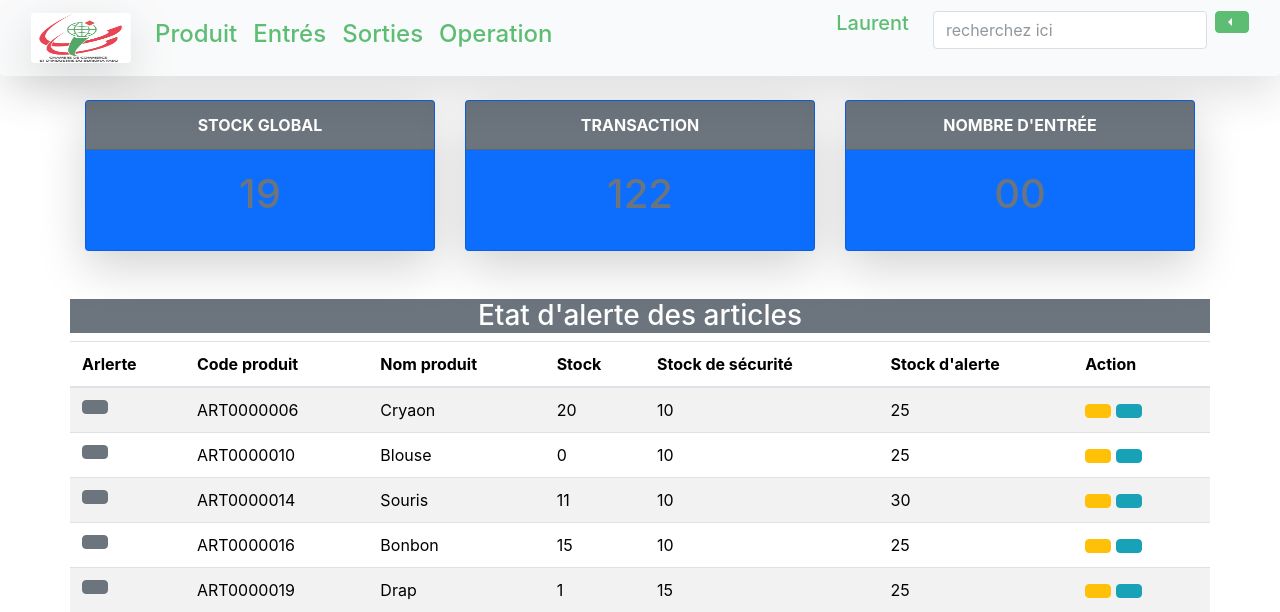
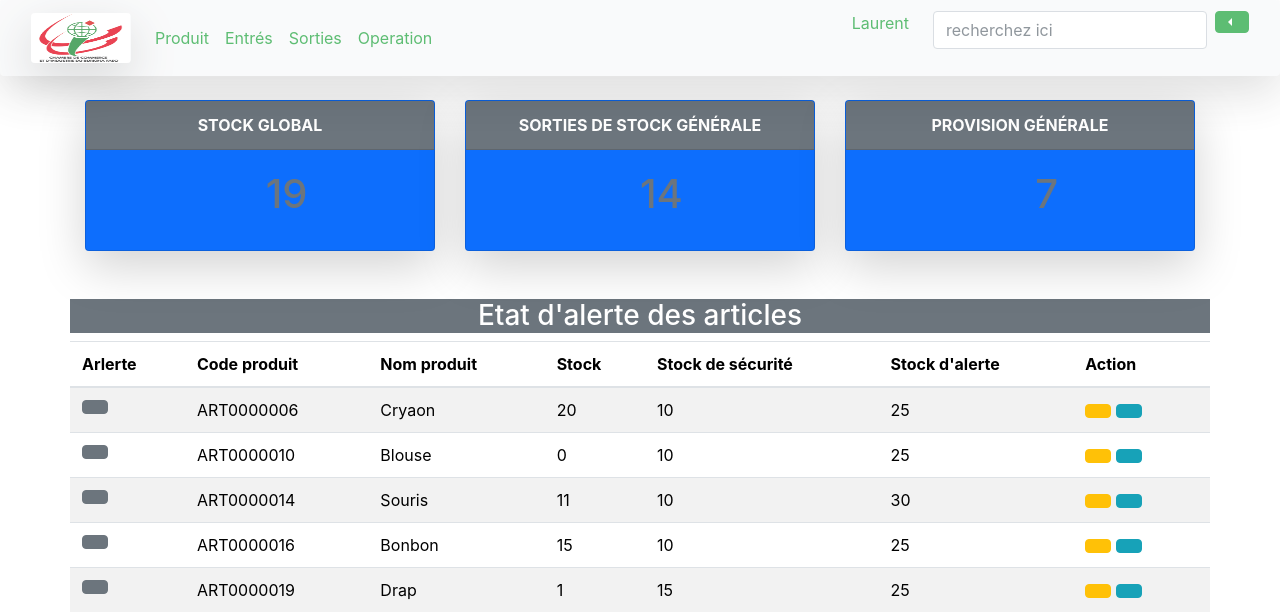
Before and after one commit to Laurentzo1992/stock-management, a Django app: page /index in a window 1280 px wide. Shown: the top 612 px of the page. Run offline with Django 4.2, Linux system fonts and the light colour scheme; a user stored in the database is signed in; data comes from the database, SQL or seed files in the repository; some libraries are stand-ins or nearby versions.

```diff
--- a/gestion/templates/gestion/entree.html
+++ b/gestion/templates/gestion/entree.html
@@ -47,7 +47,7 @@
                     <div class="col-4  p-2">
                         <label for="article-1">Article</label>
                         <select name="product" class="form-control" id="article-1">
-                            <option> Choisir le type de vouement ... </option>
+                            <option> Choisir ... </option>
                             {% for product in products %}
                             <option value="{{product.id}}">{{forloop.counter}}-{{product.name}}</option>
                             {% endfor %}
--- a/gestion/templates/gestion/index.html
+++ b/gestion/templates/gestion/index.html
@@ -8,23 +8,24 @@
             <div class="card text-bg-primary mb-5 mt-2 shadow-lg">
                 <div class="card-header text-white text-center text-uppercase font-weight-bold bg-secondary">Stock Global</div>
                 <div class="card-body">
-                <h1 class="card-title text-center text-secondary">{{products}}</h1>
+                <h1 class="card-title text-center text-secondary"><i class="fa-solid fa-cart-plus" style="color: #f5ef34;"></i>&nbsp;&nbsp;&nbsp;&nbsp; {{products}}</h1>
                 </div>
             </div>
         </div>
         <div class="col-4">
             <div class="card text-bg-primary mb-5 mt-2 shadow-lg">
-                <div class="card-header text-white text-center text-uppercase font-weight-bold bg-secondary">Transaction</div>
+                <div class="card-header text-white text-center text-uppercase font-weight-bold bg-secondary">Sorties de stock générale</div>
                 <div class="card-body">
-                <h1 class="card-title text-center text-secondary">{{sortiies}}</h1>
+                <h1 class="card-title text-center text-secondary"><i class="fa-solid fa-cart-plus" style="color: #C70039;"></i>&nbsp;&nbsp;&nbsp;&nbsp;{{sortiies}}</h1>
                 </div>
             </div>
         </div>
         <div class="col-4">
             <div class="card text-bg-primary mb-5 mt-2 shadow-lg">
-                <div class="card-header text-white text-center text-uppercase font-weight-bold bg-secondary">Nombre d'entrée</div>
+                <div class="card-header text-white text-center text-uppercase font-weight-bold bg-secondary">Provision générale</div>
                 <div class="card-body">
-                <h1 class="card-title text-center text-secondary">00</h1>
+
+                    <h1 class="card-title text-center text-secondary"><i class="fa-solid fa-cart-plus" style="color: #9c1187;"></i>&nbsp;&nbsp;&nbsp;&nbsp;   {{entrees}} </h1>
                 </div>
             </div>
         </div>
--- a/gestion/views.py
+++ b/gestion/views.py
@@ -13,13 +13,14 @@ from django.core.paginator import Paginator
 
 
 def index(request):
-    sortiies = ProducStoct.objects.all().count()
+    sortiies = ProducStoct.objects.filter(mouvement__contains='Sortie', create_at__year=2023).count()
+    entrees = ProducStoct.objects.filter(mouvement__contains='Entre', create_at__year=2023).count()
     products = Product.objects.all().count()
     products_arletes = Product.objects.all()
     paginator = Paginator(products_arletes, 50)
     page_number = request.GET.get('page')
     page_obj = paginator.get_page(page_number)
-    context={"products":products, "page_obj":page_obj, "sortiies":sortiies}
+    context={"products":products, "page_obj":page_obj, "sortiies":sortiies, "entrees":entrees}
     return render(request, 'gestion/index.html', context)
 
 
@@ -83,7 +84,7 @@ def vue(request, pk):
 
 
 def operation(request):
-    Operations = ProducStoct.objects.all().order_by('-id')
+    Operations = ProducStoct.objects.filter(mouvement__contains='Sortie').order_by('-id')
     paginator = Paginator(Operations, 8)
     page_number = request.GET.get('page')
     page_obj = paginator.get_page(page_number)
--- a/templates/base.html
+++ b/templates/base.html
@@ -48,21 +48,21 @@
                 <a class="navbar-brand text-primary" href="{% url 'index' %}"><img src="{% static 'images/app_img/logo.png' %}" class="rounded shadow-lg opacity-100" alt="logo app"width="100" height="50"></a>
                 <ul class="navbar-nav me-auto mb-2 mb-lg-0">
                   <li class="nav-item">
-                    <h4><a class="nav-link text-success" aria-current="page" href="{% url 'add_product' %}">Produit</a></h4>
+                    <a class="nav-link text-success" aria-current="page" href="{% url 'add_product' %}">Produit</a>
                   </li>
                   <li class="nav-item">
-                    <h4><a class="nav-link text-success" aria-current="page" href="{% url 'entree' %}">Entrés</a></h4>
+                    <a class="nav-link text-success" aria-current="page" href="{% url 'entree' %}">Entrés</a>
                   </li>
                   <li class="nav-item">
-                    <h4><a class="nav-link text-success" aria-current="page" href="{% url 'sorti' %}">Sorties</a></h4>
+                    <a class="nav-link text-success" aria-current="page" href="{% url 'sorti' %}">Sorties</a>
                   </li>
                   <li class="nav-item">
-                    <h4><a class="nav-link text-success" aria-current="page" href="{% url 'operation' %}">Operation</a></h4>
+                    <a class="nav-link text-success" aria-current="page" href="{% url 'operation' %}">Operation</a>
                   </li>
                 </ul>
                 <form class="d-flex">
                   {% if user.is_authenticated %}
-                  <h5 class="text-success mx-4">{{request.user.first_name}}</h5>
+                  <span class="text-success mx-4">{{request.user.first_name}}</span>
                   {% endif %}
                     <input class="form-control me-2" type="search" placeholder="recherchez ici" aria-label="Search">
                     <div class="dropdown dropstart">
```
